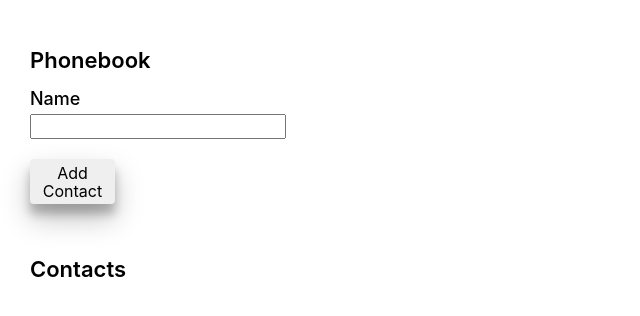
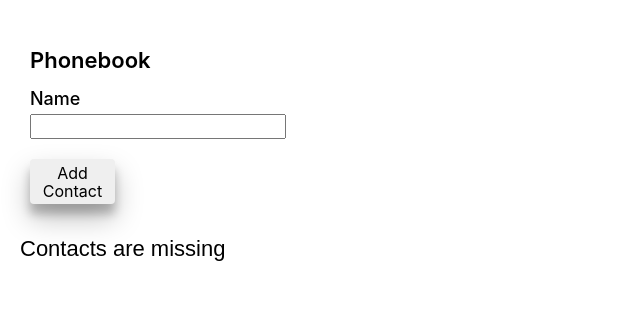
Before and after one commit to DanyilYatskov/goit-react-hw-02-phonebook, a React (Create React App) app: page / in a window 1280 px wide. Shown: the top 316 px of the page, without its empty margins (0-640 px from the left). Built offline with nearby package versions, Linux system fonts and the light colour scheme.

Commit message:
added notification

```diff
--- a/src/App.js
+++ b/src/App.js
@@ -3,6 +3,7 @@ import { v4 as uuidv4 } from 'uuid';
 import Form from './components/Form';
 import Section from './components/Section/';
 import ContactsList from './components/ContactList/';
+import Notification from './components/Notification/';
 
 class App extends Component {
   static defaultProps = {
@@ -28,9 +29,13 @@ class App extends Component {
         <Section title="Phonebook">
           <Form onSubmit={this.addContact} />
         </Section>
-        <Section title="Contacts">
-          <ContactsList contacts={contacts} />
-        </Section>
+        {contacts.length > 0 ? (
+          <Section title="Contacts">
+            <ContactsList contacts={contacts} />
+          </Section>
+        ) : (
+          <Notification message="Contacts are missing" />
+        )}
       </div>
     );
   }
--- /dev/null
+++ b/src/components/Notification/Notification.js
@@ -0,0 +1,17 @@
+import React from 'react';
+import PropTypes from 'prop-types';
+import styles from './notification.module.scss';
+
+const Notification = ({ message }) => {
+  return (
+    <>
+      <p className={styles.text}>{message}</p>
+    </>
+  );
+};
+
+export default Notification;
+
+Notification.propTypes = {
+  message: PropTypes.string.isRequired,
+};
--- /dev/null
+++ b/src/components/Notification/index.js
@@ -0,0 +1 @@
+export { default } from './Notification';
--- /dev/null
+++ b/src/components/Notification/notification.module.scss
@@ -0,0 +1,5 @@
+.text {
+  font-size: 22px;
+  font-family: Arial, Helvetica, sans-serif;
+  font-weight: 500;
+}
```
